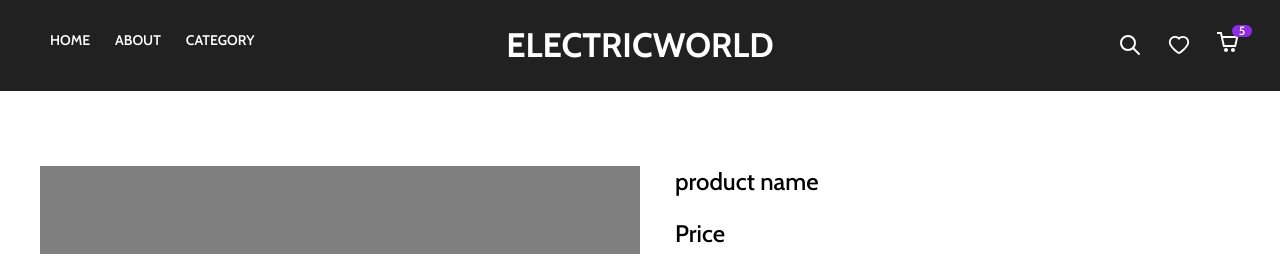
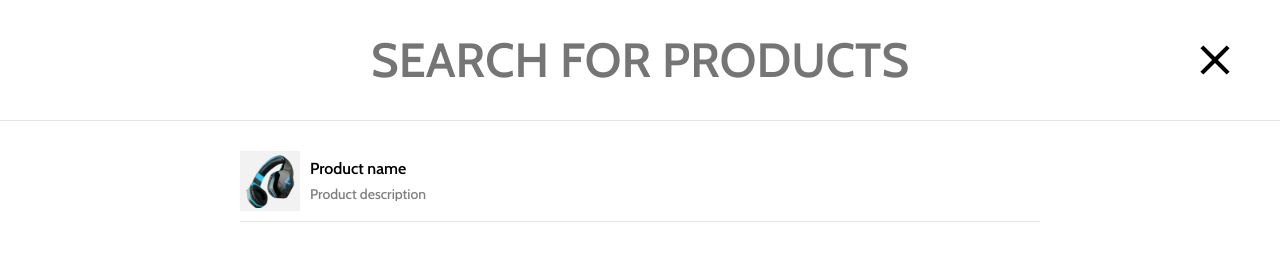
Before and after one commit to tribanj/Organic-world, a React (Create React App) app in the folder client/: page /product/1 in a window 1280 px wide. Both pictures are taken after a click on the icon 1130 px from the left and 45 px from the top of the page. Shown: the top 254 px of the page. Built offline with nearby package versions, Linux system fonts and the light colour scheme.

Commit message:
searchbar is completed

```diff
--- a/client/src/components/Cart/Cart.jsx
+++ b/client/src/components/Cart/Cart.jsx
@@ -24,7 +24,7 @@ const Cart = ({ setShowCart }) => {
         <>
           <CartItem />
           <div className="cart-footer">
-            <div className="subtotlal">
+            <div className="subtotal">
                 <span className="text">Subtotal : </span>
                 <span className="text total">₹1234</span>
             </div>
--- a/client/src/components/Cart/CartItem/CartItem.jsx
+++ b/client/src/components/Cart/CartItem/CartItem.jsx
@@ -1,6 +1,31 @@
+import { MdClose } from "react-icons/md";
 import "./CartItem.scss";
+import prod from "../../../assets/products/earbuds-prod-3.webp";
 const CartItem = () => {
-    return <div>Cart item</div>;
+  return (
+    <div className="cart-products">
+      <div className="cart-product">
+        <div className="img-container">
+          <img src={prod} alt="product" />
+        </div>
+        <div className="prod-details">
+          <div className="name">product name</div>
+          <MdClose className="close-btn" />
+          <div className="quantity-buttons">
+            <span>-</span>
+            <span>5</span>
+            <span>+</span>
+          </div>
+
+          <div className="text">
+            <span>3</span>
+            <span>x</span>
+            <span className="highlight">₹1234</span>
+          </div>
+        </div>
+      </div>
+    </div>
+  );
 };
 
 export default CartItem;
--- a/client/src/components/Cart/CartItem/CartItem.scss
+++ b/client/src/components/Cart/CartItem/CartItem.scss
@@ -0,0 +1,95 @@
+.cart-products {
+    flex-grow: 1;
+
+    .cart-product {
+        padding: 20px 15px;
+        display: flex;
+        gap: 10px;
+
+        .img-container {
+            background-color: rgba(0, 0, 0, 0.05);
+            width: 60px;
+            height: 60px;
+            flex-shrink: 0;
+
+            img {
+                width: 100%;
+                height: 100%;
+            }
+        }
+
+        .prod-details {
+            overflow: hidden;
+            position: relative;
+
+            .name {
+                text-overflow: ellipsis;
+                white-space: nowrap;
+                overflow: hidden;
+                font-size: 16px;
+                line-height: 1;
+                margin-bottom: 10px;
+                font-weight: 600;
+                display: block;
+                padding-right: 25px;
+
+            }
+
+            .text {
+                display: flex;
+                align-items: center;
+                gap: 5px;
+                font-size: 12px;
+                font-weight: 600;
+
+                .highlight {
+                    color: #8e2de2;
+                }
+            }
+
+            svg {
+                position: absolute;
+                top: 0;
+                right: 0;
+                cursor: pointer;
+            }
+
+            .quantity-buttons {
+                width: fit-content;
+                display: flex;
+                border: 1px solid rgba(0, 0, 0, 0.2);
+                height: 30px;
+                margin-bottom: 8px;
+                height: 50px;
+
+                span {
+                    font-size: 14px;
+                    width: 30px;
+                    display: flex;
+                    align-items: center;
+                    justify-content: center;
+                    cursor: pointer;
+                    color: #6b6b6b;
+
+                    &:nth-child(1) {
+                        font-size: 18px;
+                        border-right: 1px solid rgba(0, 0, 0, 0.2);
+                    }
+
+                    &:nth-child(2) {
+                        width: 40px;
+                    }
+
+                    &:nth-child(3) {
+                        font-size: 18px;
+                        border-left: 1px solid rgba(0, 0, 0, 0.2);
+                    }
+                }
+            }
+        }
+
+        &:hover {
+            background-color: rgba(0, 0, 0, 0.05);
+        }
+    }
+}
--- a/client/src/components/Header/Header.jsx
+++ b/client/src/components/Header/Header.jsx
@@ -6,7 +6,7 @@ import { CgShoppingCart } from "react-icons/cg";
 
 import { AiOutlineHeart } from "react-icons/ai";
 
-import { Search } from "react-router-dom";
+import Search from "./Search/Search";
 
 import Cart from "../Cart/Cart";
 
@@ -17,6 +17,7 @@ import "./Header.scss";
 const Header = () => {
   const [scrolled, setScrolled] = useState(false);
   const [showCart, setShowCart] = useState(false);
+  const [showSearch, setShowSearch] = useState(false);
   const handleScroll = () => {
     const offset = window.scrollY;
     if (offset > 200) {
@@ -42,7 +43,7 @@ const Header = () => {
         </div>
         <div className="center">ELECTRICWORLD</div>
         <div className="right">
-          <TbSearch />
+          <TbSearch onClick={() => setShowSearch(true)} />
           <AiOutlineHeart />
           <span className="cart-icon" onClick={() => setShowCart(true)}>
             <CgShoppingCart />
@@ -51,6 +52,8 @@ const Header = () => {
         </div>
       </header>
       {showCart && <Cart setShowCart={setShowCart} />}
+
+      {showSearch && <Search setShowSearch={setShowSearch} />}
     </>
   );
 };
--- a/client/src/components/Header/Search/Search.jsx
+++ b/client/src/components/Header/Search/Search.jsx
@@ -1,6 +1,32 @@
 import "./Search.scss";
-const Search = () => {
-    return <div>Search</div>;
+import { MdClose } from "react-icons/md";
+
+import prod from "../../../assets/products/headphone-prod-3.webp";
+const Search = ({ setShowSearch }) => {
+  return (
+    <div className="search-modal">
+      <div className="form-field">
+        <input type="text" autoFocus placeholder="Search for products" />
+        <MdClose onClick={() => setShowSearch(false)} className="close-btn" />
+      </div>
+
+      <div className="search-result-content">
+        <div className="search-results">
+          <div className="search-result-item">
+            <div className="img-container">
+              <img src={prod} alt="headphone" />
+            </div>
+
+            <div className="prod-details">
+                <span className="name">Product name</span>
+                <span className="desc">Product description</span>
+            </div>
+
+          </div>
+        </div>
+      </div>
+    </div>
+  );
 };
 
 export default Search;
--- a/client/src/components/Header/Search/Search.scss
+++ b/client/src/components/Header/Search/Search.scss
@@ -1 +1,131 @@
 @import "../../../css-config/mixins.scss";
+
+.search-modal {
+    position: fixed;
+    width: 100%;
+    height: 100%;
+    z-index: 999;
+    top: 0;
+    left: 0;
+    background-color: #fff;
+
+    transform: translateY(100%);
+    animation: slideSearchWindow 0.5s ease forwards;
+    .form-field {
+        width: 100%;
+        display: flex;
+        justify-content: center;
+        padding: 10px 50px;
+        border-bottom: 1px solid rgba(0, 0, 0, 0.1);
+        position: relative;
+
+        @include md {
+            padding: 20px 0;
+        }
+
+        input {
+            width: 100%;
+            max-width: 1200px;
+            height: 50px;
+            text-align: center;
+            font-size: 20px;
+            font-weight: 600;
+            color: #212121;
+            outline: none;
+            border: none;
+            text-transform: uppercase;
+
+            @include md {
+                font-size: 48px;
+                height: 80px;
+            }
+        }
+
+        .close-btn {
+            position: absolute;
+            font-size: 25px;
+            right: 20px;
+            top: 50%;
+            transform: translateY(-50%);
+            cursor: pointer;
+
+            @include md{
+                right: 40px;
+                font-size: 50px;
+            }
+        }
+    }
+    .search-result-content{
+       max-width: calc(100% - 20px);
+       margin: 0 auto;
+
+       @include md{
+        max-width: 800px;
+       }
+
+       .search-results{
+        height: calc(100vh - 110px);
+        overflow: auto;
+        margin: 20px 0;
+        @include md{
+            height: calc(100vh - 160px);
+        }
+
+        .search-result-item{
+            display: flex;
+            align-items: center;
+            gap: 10px;
+            padding: 10px 0;
+            border-bottom: 1px solid rgba(0, 0, 0, 0.1);
+            cursor: pointer;
+
+            .img-container{
+                background-color: rgba(0, 0, 0, 0.05);
+                width: 60px;
+                height: 60px;
+                flex-shrink: 0;
+
+                img{
+                    width: 100%;
+                    height: 100%;
+                }
+            }
+
+            .prod-details{
+                overflow: hidden;
+                .name{
+                    text-overflow: ellipsis;
+                    white-space: nowrap;
+                    overflow: hidden;
+                    font-size: 16px;
+                    line-height: 1;
+                    margin-bottom: 10px;
+                    font-weight: 600;
+                    display: block;
+                }
+
+                .desc{
+                    font-size: 14px;
+                    line-height: 1;
+                    display: block;
+                    text-overflow: ellipsis;
+                    white-space: nowrap;
+                    overflow: hidden;
+                    color: rgba(0, 0, 0, 0.5);
+                }
+            }
+        }
+       }
+    }
+}
+
+@keyframes slideSearchWindow{
+    0%{
+        transform: translateY(100%);
+
+    }
+    100%{
+        transform: translateY(0);
+
+    }
+}
```
Also changed, not shown: client/src/components/Cart/Cart.scss (+70 -24 lines).
